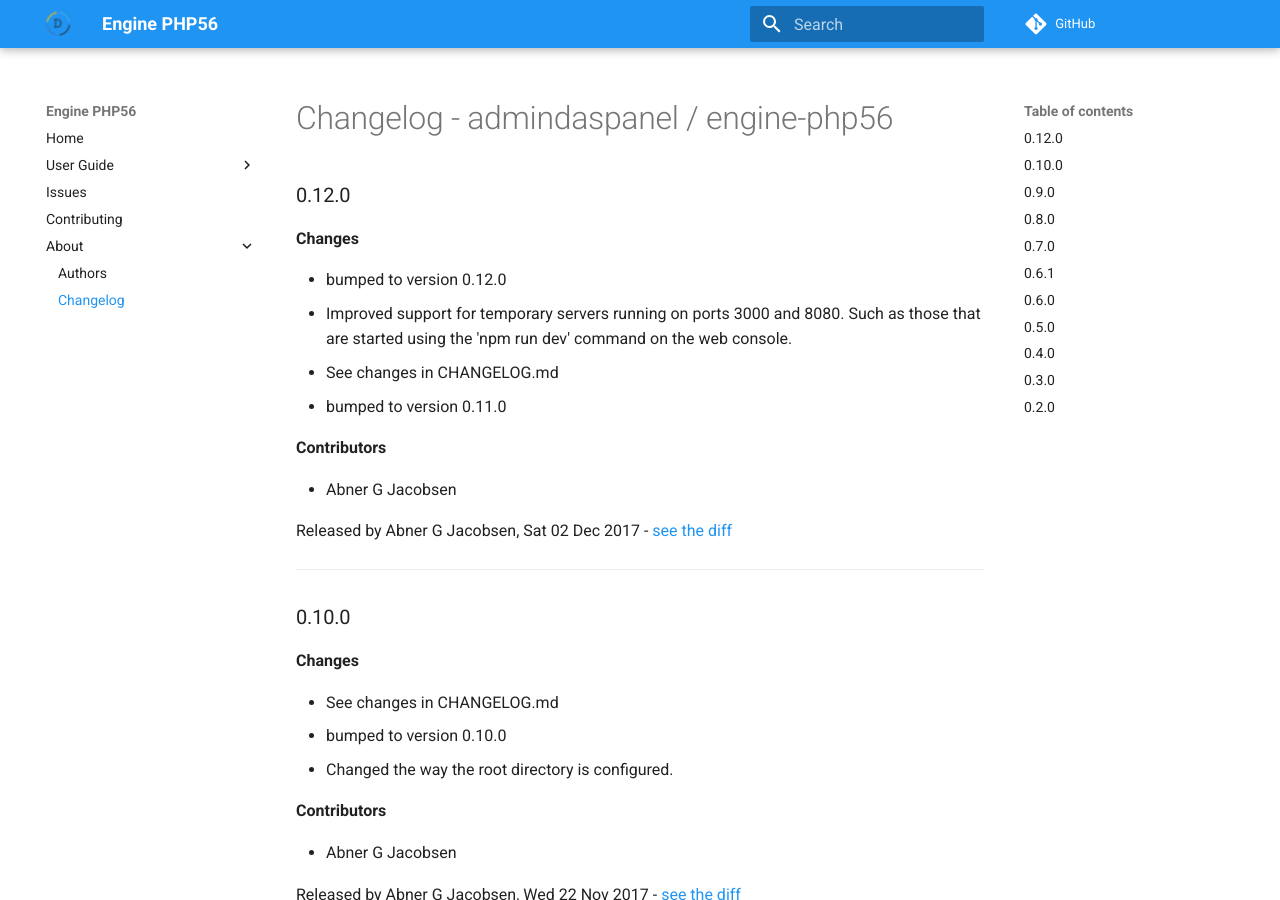
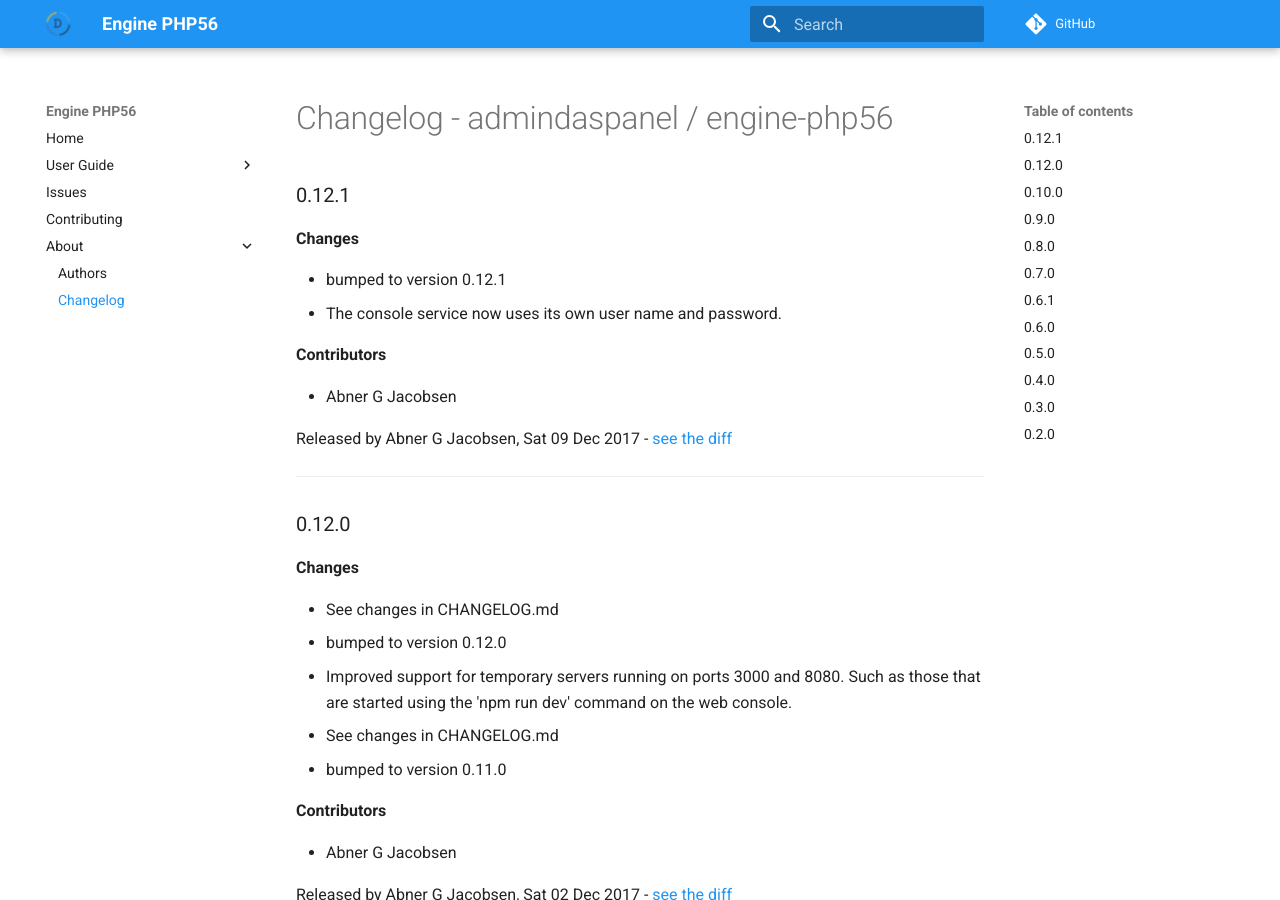
Before and after one commit to daspanel/engine-php56, an MkDocs documentation site: the page built from docs/changelog.md, in a window 1280 px wide and 900 px high. Built offline with MkDocs 1.6.1 and Material for MkDocs 9.7.7, drawn with Linux system fonts in a browser that asks for light colours; comment, search, counter and statistics services are not loaded; old or Windows-style settings are respelled for this version of MkDocs.

Commit message:
See changes in CHANGELOG.md

```diff
--- a/docs/changelog.md
+++ b/docs/changelog.md
@@ -1,8 +1,23 @@
 # Changelog - admindaspanel / engine-php56
+
+### 0.12.1
+__Changes__
+
+- bumped to version 0.12.1
+- The console service now uses its own user name and password.
+
+__Contributors__
+
+- Abner G Jacobsen
+
+Released by Abner G Jacobsen, Sat 09 Dec 2017 -
+[see the diff](https://github.com/admindaspanel/engine-php56/compare/0.12.0...0.12.1#diff)
+______________
 
 ### 0.12.0
 __Changes__
 
+- See changes in CHANGELOG.md
 - bumped to version 0.12.0
 - Improved support for temporary servers running on ports 3000 and 8080. Such as those that are started using the 'npm run dev' command on the web console.
 - See changes in CHANGELOG.md
```
Also changed, not shown: CHANGELOG.md (+15 -0 lines).
